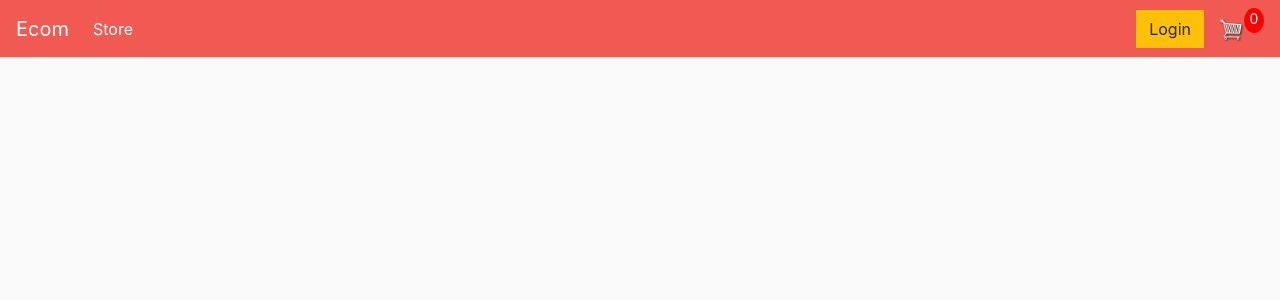
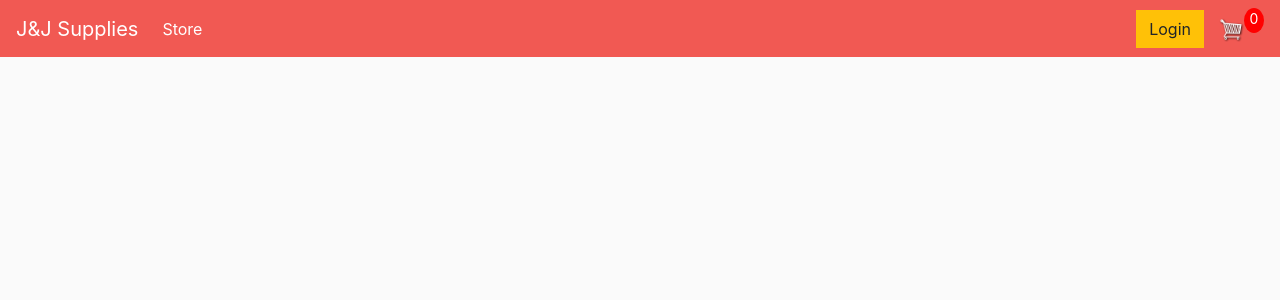
Before and after one commit to duckeRomanProvisional/ecommerce, a Django app: template store/templates/store/main.html in a window 1280 px wide. Shown: the top 300 px of the page. Run offline with Django 3.2, Linux system fonts and the light colour scheme; the template is opened without the code that fills it, so the values that code supplies are empty; some libraries are stand-ins or nearby versions.

Commit message:
Cambio de titulo

```diff
--- a/store/templates/store/main.html
+++ b/store/templates/store/main.html
@@ -19,7 +19,7 @@
 </head>
 <body>
     <nav class="navbar navbar-expand-lg navbar-dark bg-dark" style="background-color: red;">
-        <a class="navbar-brand" href="{% url 'store' %}">Ecom</a>
+        <a class="navbar-brand" href="{% url 'store' %}">J&J Supplies</a>
         <button class="navbar-toggler" type="button" data-toggle="collapse" data-target="#navbarSupportedContent" aria-controls="navbarSupportedContent" aria-expanded="false" aria-label="Toggle navigation">
           <span class="navbar-toggler-icon"></span>
         </button>
```
